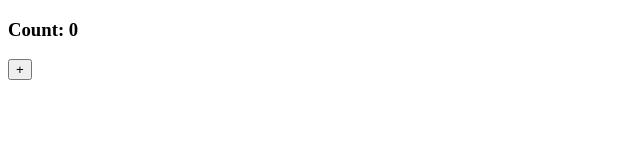
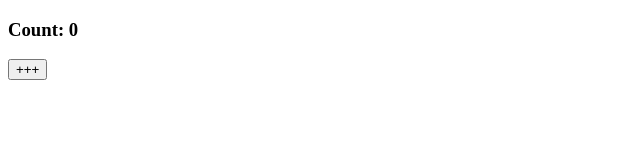
Before and after one commit to jefreve/react-exercises, a React (Create React App) app: page / in a window 1280 px wide. Shown: the top 160 px of the page, without its empty margins (0-640 px from the left). Built offline with nearby package versions, Linux system fonts and the light colour scheme.

Commit message:
edit exercise and index.js

```diff
--- a/src/ClickCounter.jsx
+++ b/src/ClickCounter.jsx
@@ -3,14 +3,14 @@ import React, { useState } from "react";
 export function ClickCounter() {
   const [count, setCount] = useState(0);
 
-  function incrementCounter() {
-    setCount((count) => count + 1);
+  function incrementCount() {
+    setCount((c) => c + 1);
   }
 
   return (
-    <>
+    <div>
       <h3>Count: {count}</h3>
-      <button onClick={incrementCounter}>+</button>
-    </>
+      <button onClick={incrementCount}>+++</button>
+    </div>
   );
 }
--- a/src/index.js
+++ b/src/index.js
@@ -1,10 +1,10 @@
-import ReactDOM from "react-dom";
+import ReactDOM from "react-dom/client";
 import { App } from "./App";
 
-// const root = ReactDOM.createRoot(document.querySelector("#root"));
+const root = ReactDOM.createRoot(document.querySelector("#root"));
 
-// root.render(<App />);
+root.render(<App />);
 
-const root = document.querySelector("#root");
+// const root = document.querySelector("#root");
 
-ReactDOM.render(<App />, root);
+// ReactDOM.render(<App />, root);
```
